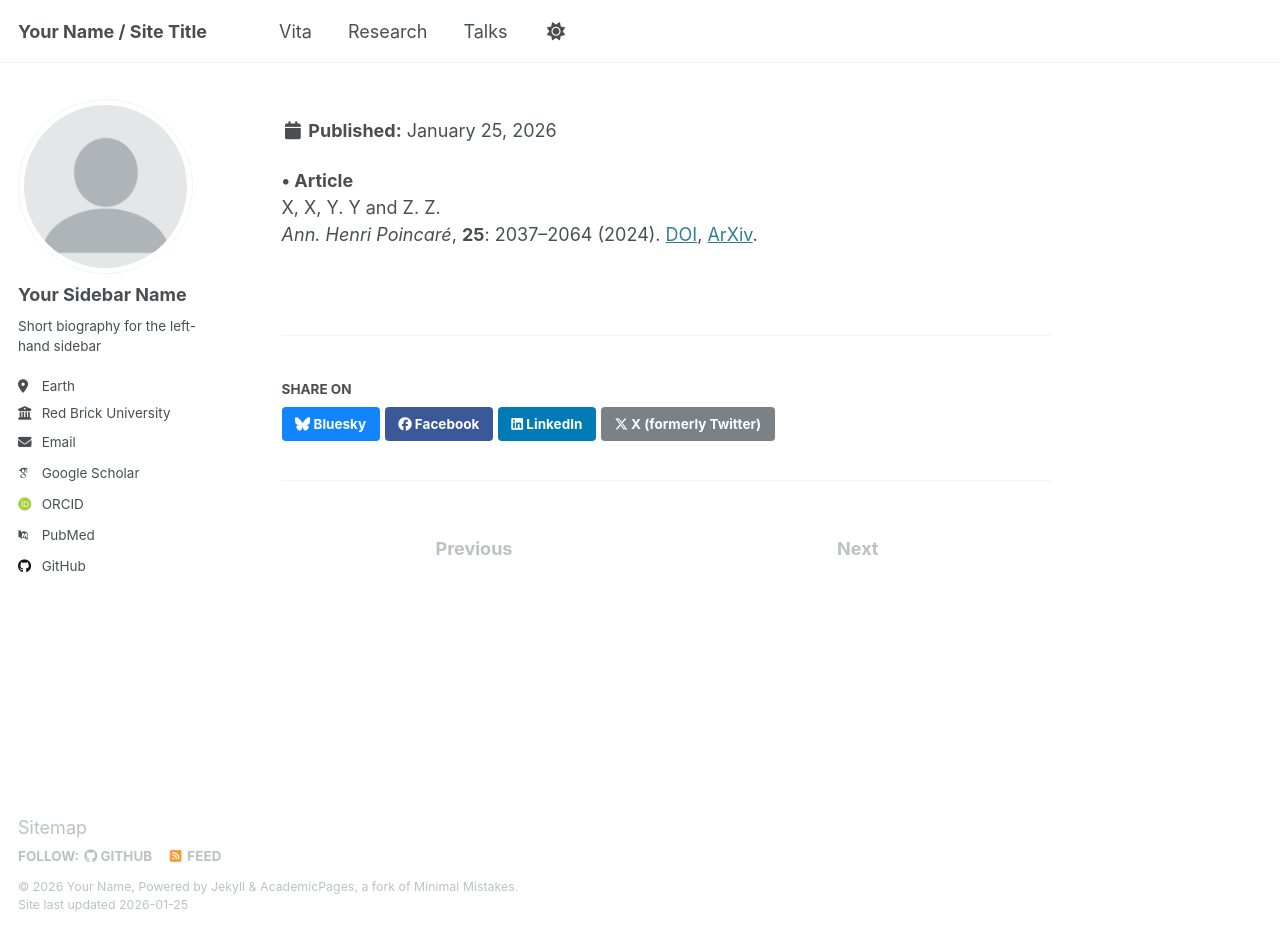
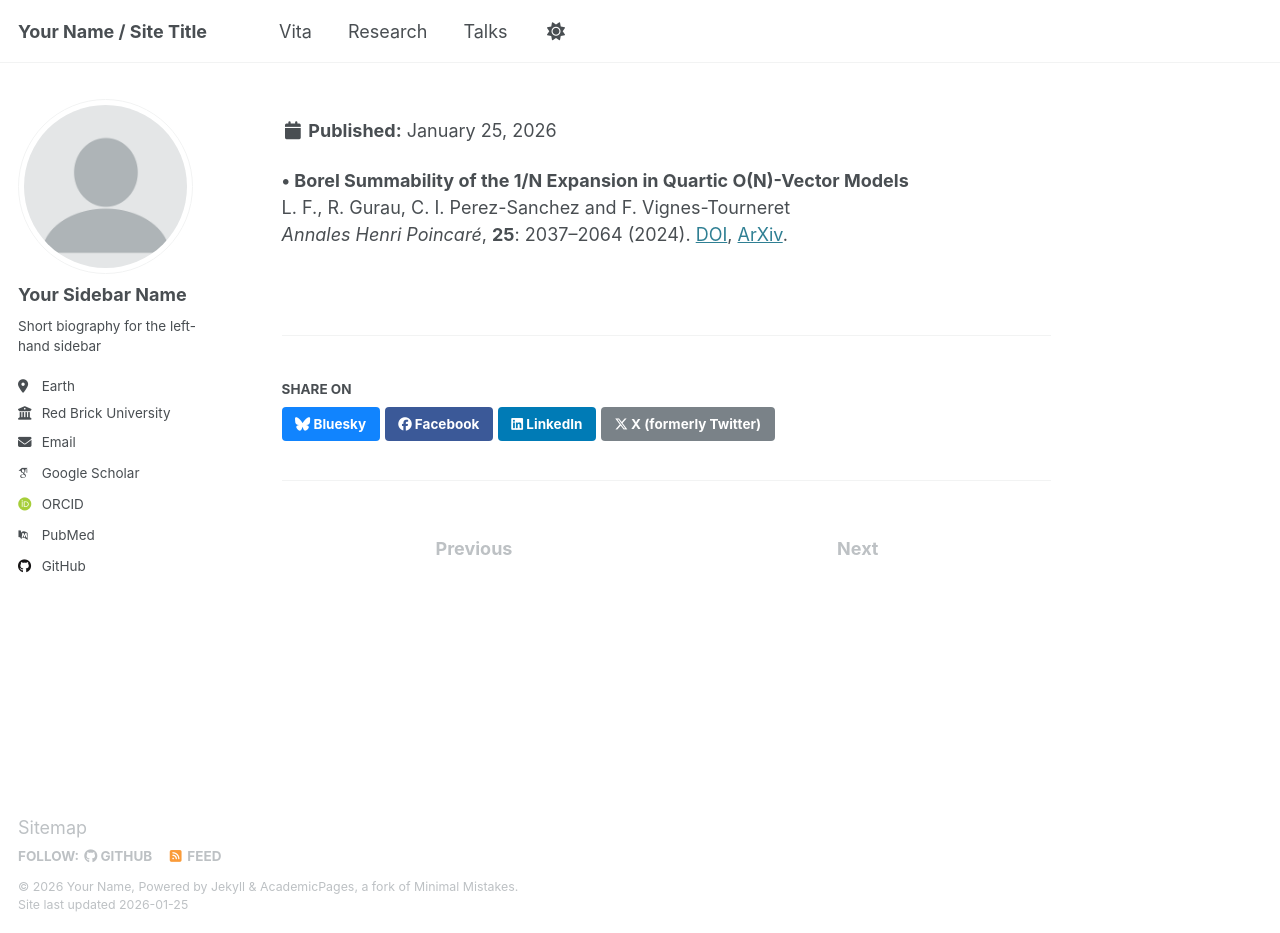
Before and after one commit to leonardferdinand/leonardferdinand.github.io, a Jekyll site: the page built from _publications/2024-BorelLargeN.md, in a window 1280 px wide and 933 px high. Built offline with Jekyll 4.4.1, drawn with Linux system fonts in a browser that asks for light colours; some web fonts are replaced.

Commit message:
Update article title and authors in publication

```diff
--- a/_publications/2024-BorelLargeN.md
+++ b/_publications/2024-BorelLargeN.md
@@ -6,4 +6,4 @@ category: manuscripts
 ---
 
 
- <b> &#8226; Article</b> <br> X, X, Y. Y and Z. Z.<br> <em>Ann. Henri Poincaré</em>,  <b>25</b>: 2037–2064 (2024). <a href='https://link.springer.com/article/10.1007/s00023-023-01350-w' target='_blank'>DOI</a>, <a href='https://arxiv.org/abs/2209.09045' target='_blank'>ArXiv</a>.
+ <b> &#8226; Borel Summability of the 1/N Expansion in Quartic O(N)-Vector Models</b> <br>L. F., R. Gurau, C. I. Perez-Sanchez and F. Vignes-Tourneret<br> <em>Annales Henri Poincaré</em>,  <b>25</b>: 2037–2064 (2024). <a href='https://link.springer.com/article/10.1007/s00023-023-01350-w' target='_blank'>DOI</a>, <a href='https://arxiv.org/abs/2209.09045' target='_blank'>ArXiv</a>.
```
